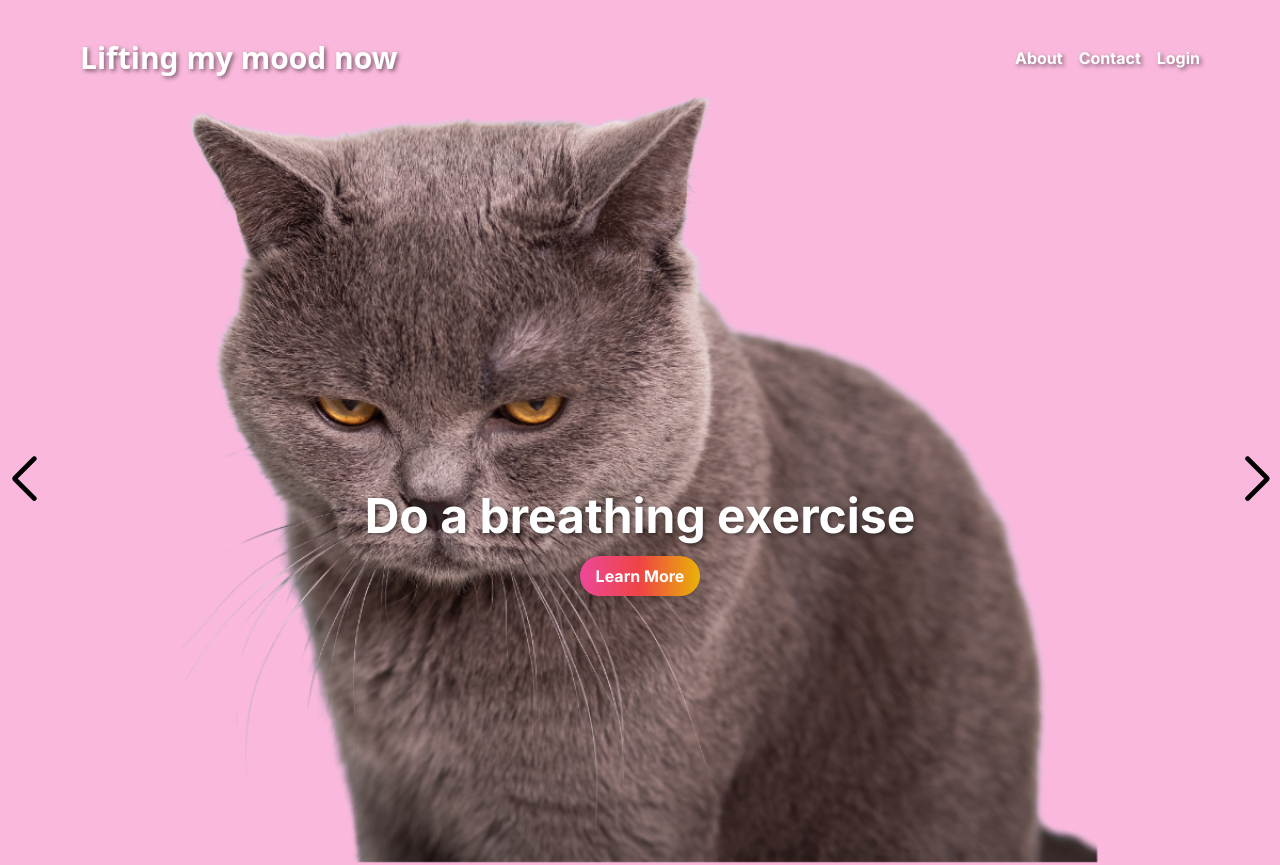
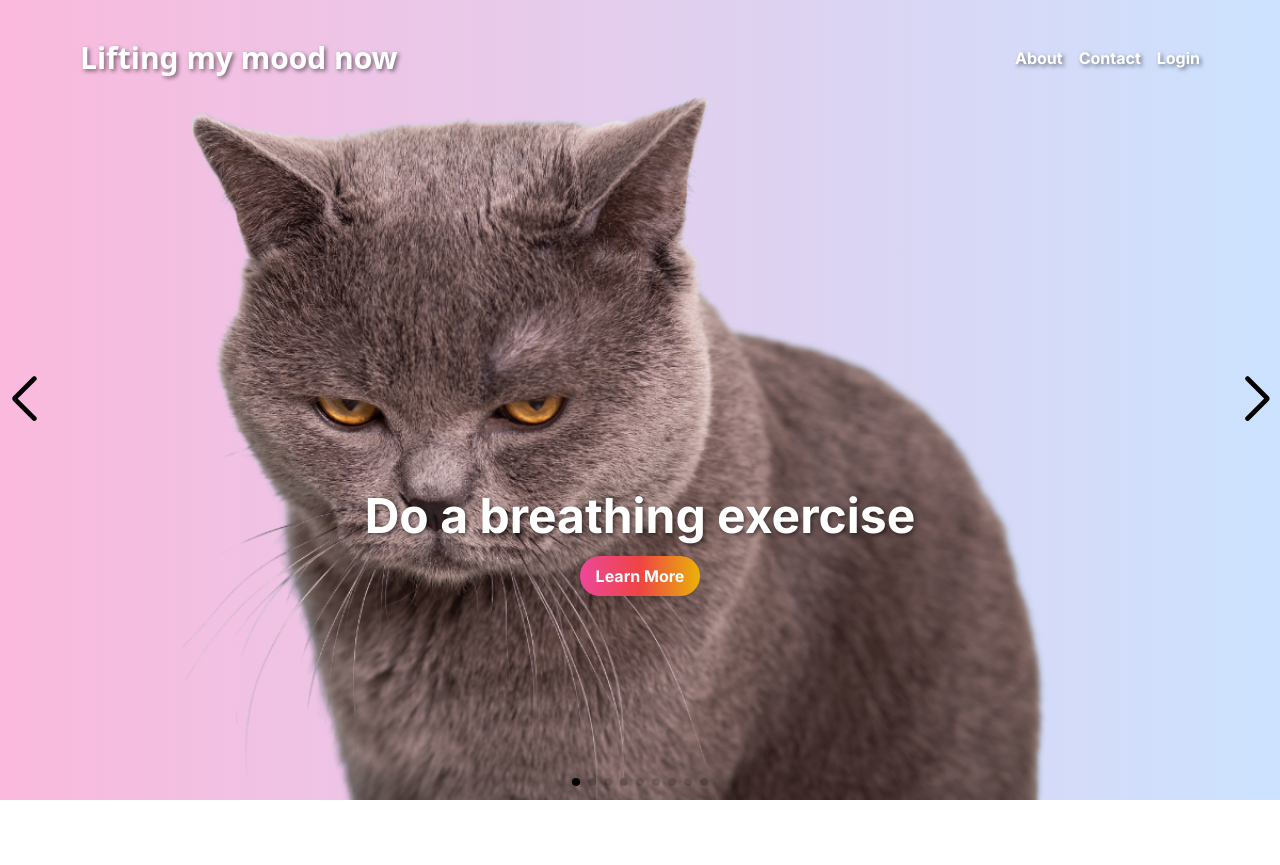
Before and after one commit to CXL3/mood-lifter-web, a Next.js app: page / in a window 1280 px wide. Shown: the top 865 px of the page. After the commit the page ends 800 px from the top, so only its background shows below. Built offline with nearby package versions, Linux system fonts and the light colour scheme.

Commit message:
change background

```diff
--- a/app/components/HomeCarousel/index.tsx
+++ b/app/components/HomeCarousel/index.tsx
@@ -7,6 +7,7 @@ import "swiper/css/pagination";
 import { Pagination, Navigation } from "swiper/modules";
 import HomeSlide from "../HomeSlide";
 import slidesData from "../../data/slidesData";
+import "@/app/globals.css";
 
 export default function HomeCarousel() {
   return (
--- a/app/components/HomeSlide/index.tsx
+++ b/app/components/HomeSlide/index.tsx
@@ -1,4 +1,5 @@
 import Link from "next/link";
+import "@/app/globals.css";
 
 interface HomeSlideProps {
   text: string;
@@ -25,8 +26,9 @@ export default function HomeSlide({
   };
 
   return (
+    <div className={`${color} w-full h-screen`}>
       <div
-      className={`${color} w-full h-screen flex flex-col items-center justify-center px-5 pt-12 space-y-4`}
+        className={` flex flex-col items-center justify-center px-5 pt-12 space-y-4`}
         style={style}
       >
         <p
@@ -44,5 +46,6 @@ export default function HomeSlide({
           </Link>
         )}
       </div>
+    </div>
   );
 }
--- a/app/data/slidesData.ts
+++ b/app/data/slidesData.ts
@@ -1,63 +1,72 @@
 const slidesData = [
   {
     text: "Do a breathing exercise",
-    color: "bg-pink-300/80",
+    // Pink to Blue
+    color: "bg-gradient-to-r from-pink-300/80 to-blue-200/80",
     backgroundImage: "/images/cat.png",
     link: "/feelingbetternow/breathingexercises",
     includeButton: true,
   },
   {
     text: "Gratitude List",
-    color: "bg-blue-200/80",
+    // Blue to Green
+    color: "bg-gradient-to-r from-blue-200/80 to-green-200/80",
     backgroundImage: "/images/cat.png",
     link: "/feelingbetternow/gratitudelist",
     includeButton: true,
   },
   {
     text: "Affirmation Meditation",
-    color: "bg-green-200/80",
+    // Green to Purple
+    color: "bg-gradient-to-r from-green-200/80 to-purple-300/80",
     backgroundImage: "/images/cat.png",
     link: "/feelingbetternow/affirmation",
     includeButton: true,
   },
   {
     text: "Listen to your favorite music",
-    color: "bg-purple-300/80",
+    // Purple to Yellow
+    color: "bg-gradient-to-r from-purple-300/80 to-yellow-200/80",
     backgroundImage: "/images/cat.png",
     link: "/feelingbetternow/listentomusic",
     includeButton: true,
   },
   {
     text: "Write a journal",
-    color: "bg-yellow-200/80",
+    // Yellow to Orange
+    color: "bg-gradient-to-r from-yellow-200/80 to-orange-200/80",
     backgroundImage: "/images/cat.png",
     link: "/feelingbetternow/writejournal",
     includeButton: true,
   },
   {
     text: "Tapping game",
-    color: "bg-orange-200/80",
+    // Orange to Teal
+    color: "bg-gradient-to-r from-orange-200/80 to-teal-200/80",
     backgroundImage: "/images/cat.png",
     link: "/feelingbetternow/tappinggame",
     includeButton: true,
   },
   {
     text: "Call a friend",
-    color: "bg-teal-200/80",
+    // Teal to Indigo
+    color: "bg-gradient-to-r from-teal-200/80 to-indigo-200/80",
     backgroundImage: "/images/cat.png",
     link: "/feelingbetternow/callafriend",
     includeButton: true,
   },
   {
     text: "Take a shower",
-    color: "bg-indigo-200/80",
+    // Indigo to Rose
+    color: "bg-gradient-to-r from-indigo-200/80 to-rose-200/80",
     backgroundImage: "/images/cat.png",
     link: "/feelingbetternow/takeshower",
     includeButton: true,
   },
   {
     text: "Take a nap",
-    color: "bg-rose-200/80",
+    // Rose back to Pink for a loop back to the first slide (or any color you prefer for the end)
+    color: "bg-gradient-to-r from-rose-200/80 to-pink-300/80",
     backgroundImage: "/images/nap.svg",
     link: "/feelingbetternow/takenap",
     includeButton: true,
--- a/app/page.tsx
+++ b/app/page.tsx
@@ -1,5 +1,6 @@
 import Header from "./components/Header";
 import HomeCarousel from "./components/HomeCarousel";
+import "@/app/globals.css";
 
 export default function Home() {
   return (
```
Also changed, not shown: pages/about/index.tsx (+12 -12 lines). Lines whose indentation alone changed are shown as unchanged.
